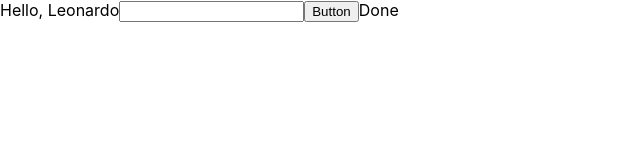
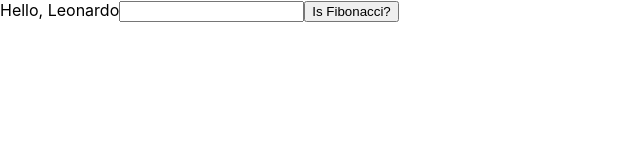
Before and after one commit to leonardojdas/fibonacci-react-app, a React (Create React App) app: page / in a window 1280 px wide. Shown: the top 160 px of the page, without its empty margins (0-640 px from the left). Built offline with nearby package versions, Linux system fonts and the light colour scheme.

Commit message:
added google icons

```diff
--- a/public/index.html
+++ b/public/index.html
@@ -24,7 +24,8 @@
       work correctly both with client-side routing and a non-root public URL.
       Learn how to configure a non-root public URL by running `npm run build`.
     -->
-    <title>React App</title>
+    <link href="https://fonts.googleapis.com/icon?family=Material+Icons" rel="stylesheet">
+    <title>Fibonacci App</title>
   </head>
   <body>
     <noscript>You need to enable JavaScript to run this app.</noscript>
--- a/src/components/FibonacciForm.jsx
+++ b/src/components/FibonacciForm.jsx
@@ -19,27 +19,27 @@ export function FibonacciForm(props) {
       <button
         onClick={handleValidation}
       >
-        Button
+        Is Fibonacci?
       </button>
 
       <span
-        className='material-symbols-outlined'
-      >
-        Done
-      </span>
+        id='display'
+        className='material-icons'
+      ></span>
+
     </div>
   );
 
   function handleValidation() {
     let numberRange = number < 1 || number > 50;
-    let msg = '';
+    const display = document.querySelector('#display');
 
     if(isNaN(number) || numberRange) {
-      msg = 'Please inform only numbers between 1-50';
+      display.innerHTML = '';
+      alert('Please inform only numbers between 1-50');
     } else {
-      msg = f.fibonacci(number, fSize);
+      if(f.fibonacci(number, fSize)) display.innerHTML = 'check';
+      else display.innerHTML = 'clear';
     }
-
-    console.log(msg);
   }
 }
--- a/src/helper/fibonacciHelper.js
+++ b/src/helper/fibonacciHelper.js
@@ -1,6 +1,6 @@
 export class FibonacciHelper {
   // TODO: add comment
-  loadFibonacci(fLength) {
+  loadFibonacciSequence(fLength) {
     let fArray = [];
 
     try {
@@ -22,7 +22,7 @@ export class FibonacciHelper {
 
   // TODO: add comment
   fibonacci(n, size) {
-    const fArray = this.loadFibonacci(size);
+    const fArray = this.loadFibonacciSequence(size);
 
     return fArray.includes(n);
   }
```
Also changed, not shown: src/App.css (line endings or trailing spaces), 1 other file (tests, documents, lock files or other folders).
